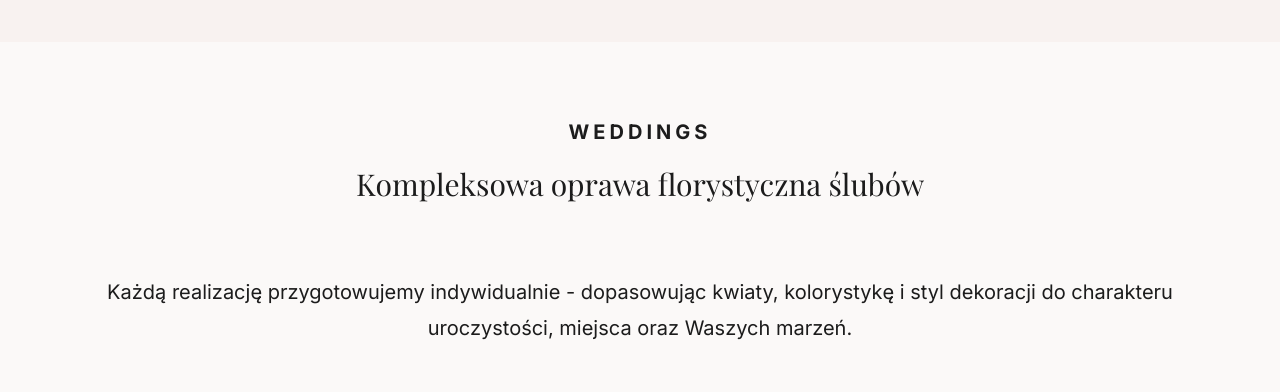
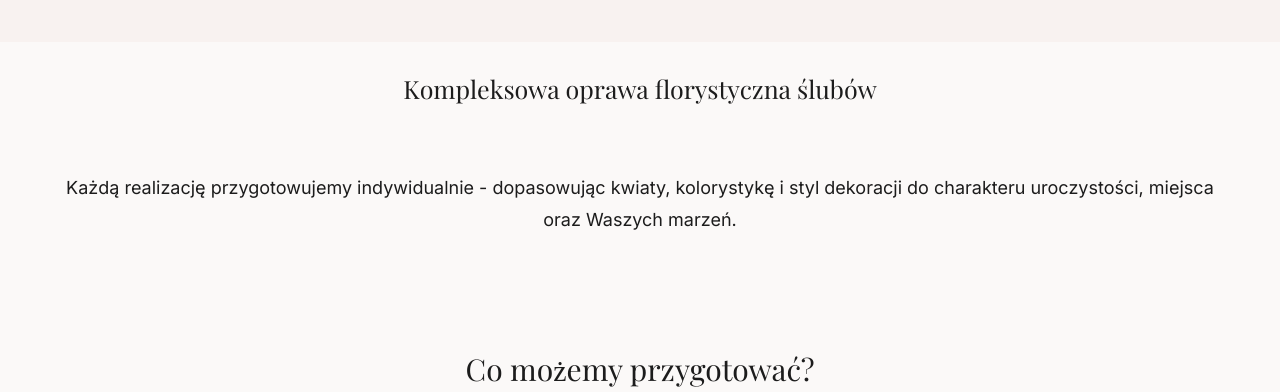
Before and after one commit to LesSyl/kwiaciarnia, a website: page sluby.html in a window 1280 px wide. Shown: the part 662-1054 px from the top of the page. Drawn offline with nearby package versions, Linux system fonts and the light colour scheme; a web font is replaced by a local one.

```diff
--- a/sluby.html
+++ b/sluby.html
@@ -76,12 +76,8 @@
 		<section class="weddings-intro section-padding">
 			<div class="wrapper">
 				<div class="weddings-intro__box">
-					<div>
-						<p class="section-subtitle">Weddings</p>
-						<h2>Kompleksowa oprawa florystyczna ślubów</h2>
-					</div>
-
-					<p>
+					<h2 class="weddings-intro__box-title">Kompleksowa oprawa florystyczna ślubów</h2>
+					<p class="weddings-intro__box-text">
 						Każdą realizację przygotowujemy indywidualnie - dopasowując kwiaty,
 						kolorystykę i styl dekoracji do charakteru uroczystości, miejsca oraz
 						Waszych marzeń.
--- a/src/sass/_weddings.scss
+++ b/src/sass/_weddings.scss
@@ -7,15 +7,6 @@
 	}
 }
 
-.section-subtitle {
-	margin-bottom: 0.8em;
-	font-size: 1.2rem;
-	font-weight: 700;
-	letter-spacing: 0.2em;
-	text-transform: uppercase;
-	color: $color-primary;
-}
-
 .weddings-intro {
 	padding-inline: 1.5em;
 
@@ -23,16 +14,16 @@
 		display: grid;
 		gap: 2em;
 
-		h2 {
-			font-size: 3rem;
+		&-title {
+			font-size: 2rem;
 			font-weight: 400;
 			line-height: 1.2;
 			color: $color-text-main;
 			@include fontPlayfairDisplay;
 		}
 
-		p {
-			font-size: 1.5rem;
+		&-text {
+			font-size: 1rem;
 			line-height: 1.8;
 			color: $color-text-main;
 		}
@@ -258,10 +249,13 @@
 		justify-content: center;
 		align-items: center;
 		margin: auto 1em;
-		p {
+		&-title{
+			font-size: 2.5rem;
+		}
+		&-text {
 			margin-top: 2em;
 			text-align: center;
-			font-size: 2rem;
+			font-size: 1.8rem;
 		}
 	}
 }
```
Also changed, not shown: dist/css/main.min.css, 1 other file. Lines whose indentation alone changed are shown as unchanged.
